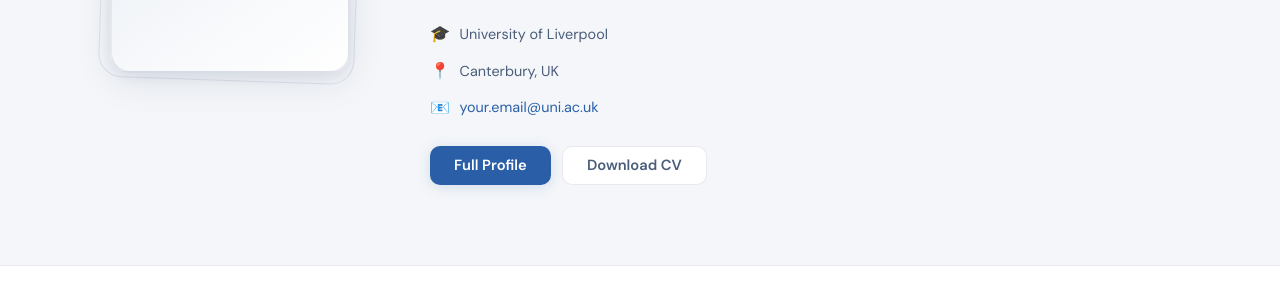
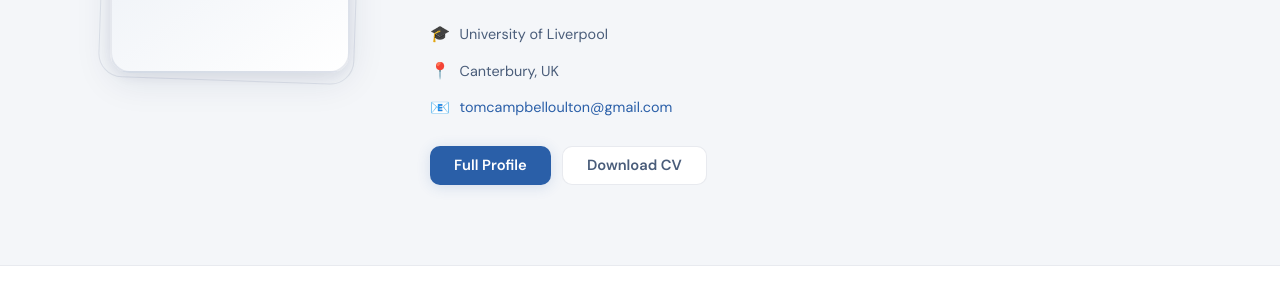
Before and after one commit to TomCampbellOulton/TomCampbellOulton.github.io, a Jekyll site: the page built from index.html, in a window 1280 px wide and 900 px high, scrolled down 2275 px. Shown: the part 162-453 px from the top of the window. Built offline with Jekyll 4.4.1, drawn with Linux system fonts in a browser that asks for light colours.

Commit message:
Updated email

```diff
--- a/_config.yml
+++ b/_config.yml
@@ -12,7 +12,7 @@ url:          "https://tomcampbelloulton.github.io"
 author:
   name:        "Tom Campbell-Oulton"
   initials:    "TCO"
-  email:       "your.email@uni.ac.uk"
+  email:       "tomcampbelloulton@gmail.com"
   github:      "tomcampbelloulton"
   linkedin:    "tom-campbell-oulton"
   location:    "Canterbury, UK"
```
